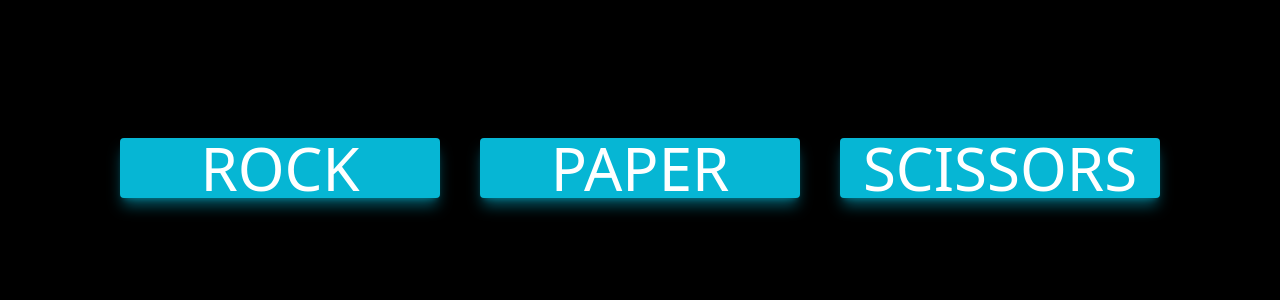
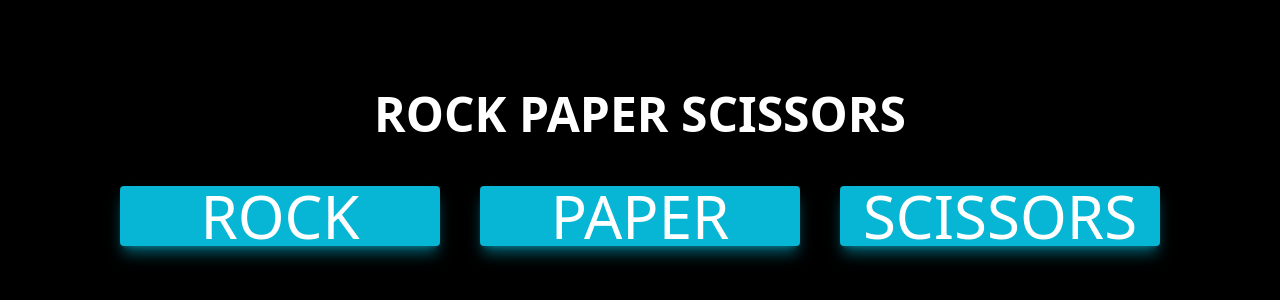
Before and after one commit to hasin202/rock-paper-scissors, a plain HTML site: page index.html in a window 1280 px wide. Shown: the part 232-532 px from the top of the page. Drawn offline with nearby package versions, Linux system fonts and the light colour scheme.

Commit message:
render title through js

```diff
--- a/index.html
+++ b/index.html
@@ -11,7 +11,10 @@
     <script src="https://cdn.tailwindcss.com"></script>
   </head>
   <body>
-    <div class="w-full h-screen flex items-center justify-center bg-black">
+    <div
+      class="w-full h-screen flex flex-col items-center justify-center bg-black gap-y-12"
+    >
+      <div id="text-output-container"></div>
       <div class="buttons w-fit flex gap-x-10">
         <button
           class="w-80 bg-cyan-500 shadow-lg shadow-cyan-500/50 text-white rounded text-6xl hover:bg-blue-500 hover:shadow-blue-500/50"
--- a/script.js
+++ b/script.js
@@ -18,16 +18,14 @@
 
 //---------------------------------------------------------------------
 
+const getComputerChoice = () => {
   let optionsArray = ["rock", "paper", "scissors"];
-
-const getComputerChoice = () => {
   let randomNumber = Math.floor(Math.random() * optionsArray.length);
   return optionsArray[randomNumber];
 };
 
 const getPlayerChoice = (event) => {
   const playerChoice = event.target.closest("button");
-  console.log(playerChoice);
   if (!playerChoice) {
     return;
   }
@@ -41,13 +39,40 @@ const getPlayerChoice = (event) => {
 const playRound = (computerChoice, playerChoice) => {
   console.log(`comp choice: ${computerChoice}`);
   console.log(`plyr choice: ${playerChoice.toLowerCase()}`);
-  //   console.log(computerChoice);
-  //   console.log(playerChoice.toLowerCase());
+
   if (playerChoice.toLowerCase() === computerChoice) {
     console.log("DRAW");
   }
 };
 
+// const choice = document.querySelector(".buttons");
+// choice.addEventListener("click", (event) => {
+//   const player_rps_option = getPlayerChoice(event);
+//   if (player_rps_option === undefined) {
+//     return;
+//   } else {
+//     playRound(getComputerChoice(), getPlayerChoice(event));
+//   }
+// });
+
+function ready(callback) {
+  // in case the document is already rendered
+  if (document.readyState != "loading") callback();
+  else if (document.addEventListener)
+    document.addEventListener("DOMContentLoaded", callback);
+  else
+    document.attachEvent("onreadystatechange", function () {
+      if (document.readyState == "complete") callback();
+    });
+}
+
+ready(function () {
+  let title = document.createElement("div");
+
+  title.className = " font-bold text-white text-5xl";
+  title.textContent = "ROCK PAPER SCISSORS";
+
+  document.getElementById("text-output-container").appendChild(title);
   const choice = document.querySelector(".buttons");
   choice.addEventListener("click", (event) => {
     const player_rps_option = getPlayerChoice(event);
@@ -57,26 +82,4 @@ choice.addEventListener("click", (event) => {
       playRound(getComputerChoice(), getPlayerChoice(event));
     }
   });
-
-// function ready(callback) {
-//   // in case the document is already rendered
-//   if (document.readyState != "loading") callback();
-//   else if (document.addEventListener)
-//     document.addEventListener("DOMContentLoaded", callback);
-//   else
-//     document.attachEvent("onreadystatechange", function () {
-//       if (document.readyState == "complete") callback();
-//     });
-// }
-
-// ready(function () {
-//   const choice = document.querySelector(".buttons");
-//   choice.addEventListener("click", (event) => {
-//     const player_rps_option = getPlayerChoice(event);
-//     if (player_rps_option === undefined) {
-//       return;
-//     } else {
-//       playRound(getComputerChoice(), getPlayerChoice(event));
-//     }
-//   });
-// });
+});
```
Lines whose indentation alone changed are shown as unchanged.
